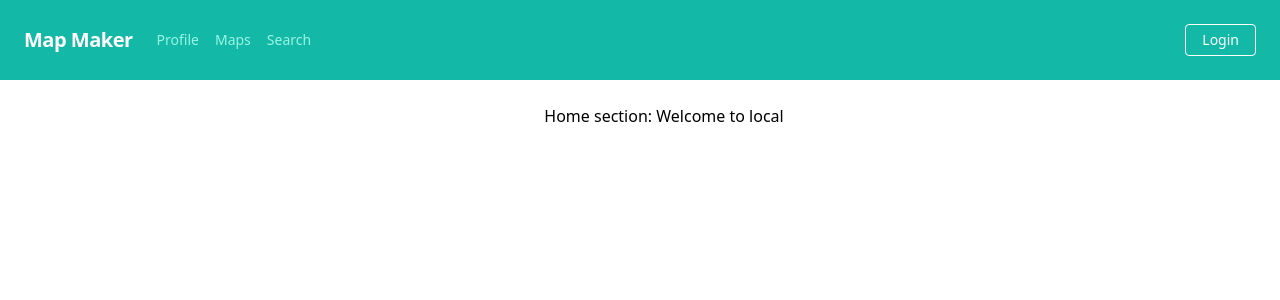
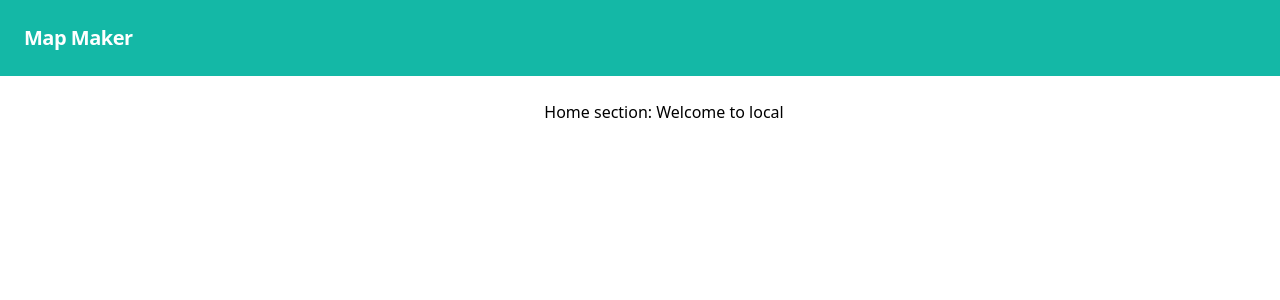
Before and after one commit to sgrieb/map-maker, a Next.js app: page / in a window 1280 px wide. Shown: the top 300 px of the page. Built offline with nearby package versions, Linux system fonts and the light colour scheme; no server answers.

Commit message:
Beautiful collapsible nav

```diff
--- a/src/app/components/navigation/NavBar.tsx
+++ b/src/app/components/navigation/NavBar.tsx
@@ -23,7 +23,7 @@ export default function NavBar() {
     <nav className="flex items-center justify-between flex-wrap bg-teal-500 p-6">
       <Logo />
       <div className="block lg:hidden">
-        <button onClick={toggleNav} className="flex items-center px-3 py-2 border rounded text-teal-200 border-teal-400 hover:text-white hover:border-white">
+        <button onClick={toggleNav} className={`flex items-center px-3 py-2 border rounded text-teal-200 border-teal-400 hover:text-white hover:border-white ${isMobileNavOpen ? "text-white border-white" : ""}`}>
           <svg
             className="fill-current h-3 w-3"
             viewBox="0 0 20 20"
@@ -34,6 +34,7 @@ export default function NavBar() {
           </svg>
         </button>
       </div>
+      { isMobileNavOpen && (
       <div className="w-full block flex-grow lg:flex lg:items-center lg:w-auto">
         <div className="text-sm lg:flex-grow">
             {navLinks.map((navLink) => {
@@ -44,6 +45,7 @@ export default function NavBar() {
             <AuthButton />
         </div>
       </div>
+      )}
     </nav>
   );
 }
```
